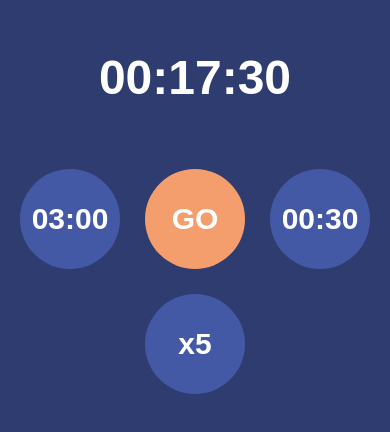
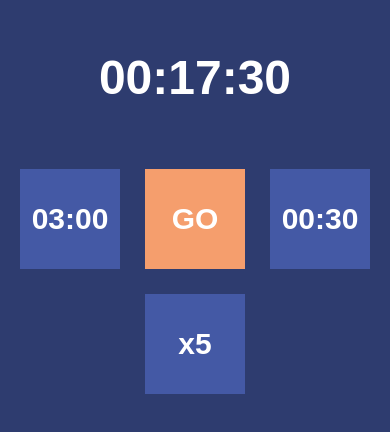
Before and after one commit to renderGUI/interval-timer, a React (Create React App) app: page / in a window 390 px wide. Shown: the part 220-652 px from the top of the page. Built offline with nearby package versions, Linux system fonts and the light colour scheme.

Commit message:
Fix text overflow on mobile devices

```diff
--- a/src/pages/Menu.module.scss
+++ b/src/pages/Menu.module.scss
@@ -47,7 +47,7 @@
   color: config.$text;
   border: none;
   font-size: 1.875rem;
-  border-radius: 50%;
+  // border-radius: 50%;
   width: 100px;
   height: 100px;
 }
```
